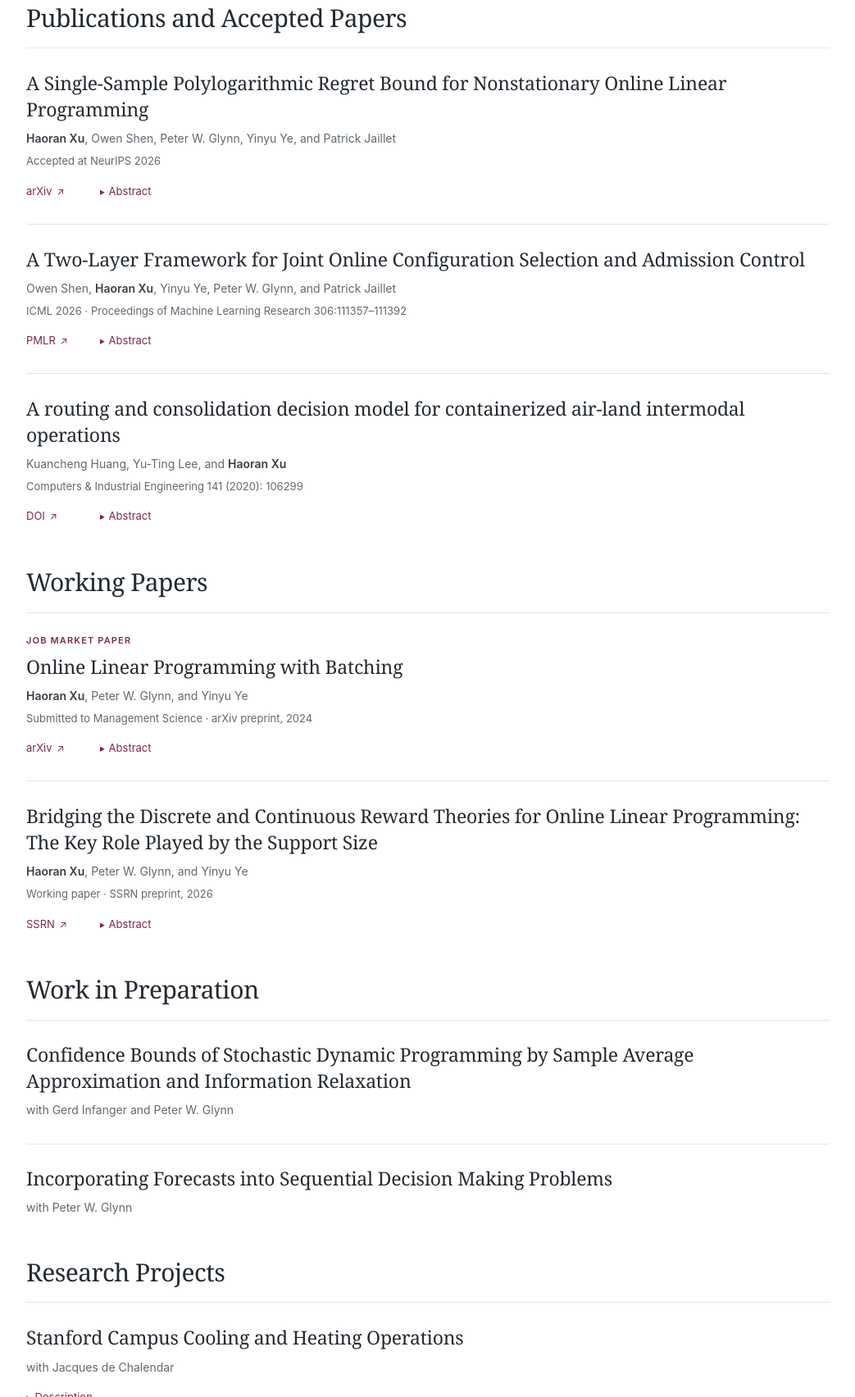
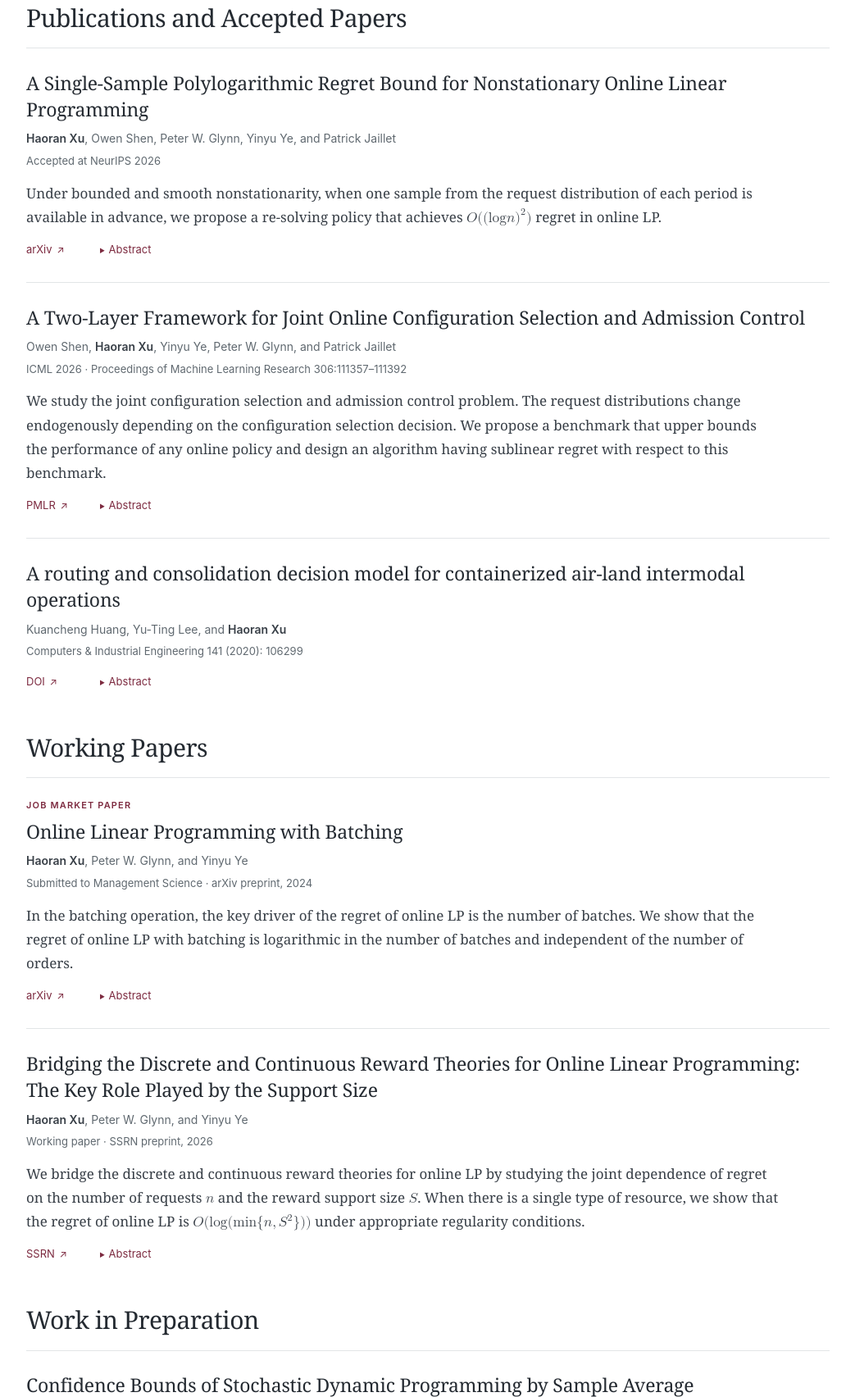
Before and after one commit to Hxjy/Hxjy.github.io, a plain HTML site: page research.html in a window 1280 px wide. Shown: the part 284-1988 px from the top of the page at 82% size, without its empty margins (118-1161 px from the left). Drawn offline with Linux system fonts and the light colour scheme.

Commit message:
Add files via upload
Update introduction and research summaries

```diff
--- a/research.html
+++ b/research.html
@@ -43,6 +43,7 @@
   <h3 id="single-sample-title"><a class="paper-title-link" href="https://arxiv.org/abs/2603.14673" target="_blank" rel="noopener noreferrer">A Single-Sample Polylogarithmic Regret Bound for Nonstationary Online Linear Programming</a></h3>
   <p class="paper-authors"><span class="author-self">Haoran Xu</span>, Owen Shen, Peter W. Glynn, Yinyu Ye, and Patrick Jaillet</p>
   <p class="paper-status">Accepted at NeurIPS 2026</p>
+  <p class="paper-description">Under bounded and smooth nonstationarity, when one sample from the request distribution of each period is available in advance, we propose a re-solving policy that achieves <math xmlns="http://www.w3.org/1998/Math/MathML" display="inline" aria-label="Big O of log n squared" data-tex="O((\log n)^2)"><mrow><mi>O</mi><mo stretchy="false" lspace="0" rspace="0">(</mo><msup><mrow><mo stretchy="false" lspace="0" rspace="0">(</mo><mi mathvariant="normal">log</mi><mo>&#x2061;</mo><mi>n</mi><mo stretchy="false" lspace="0" rspace="0">)</mo></mrow><mn>2</mn></msup><mo stretchy="false" lspace="0" rspace="0">)</mo></mrow></math> regret in online LP.</p>
   <div class="paper-controls">
     <p class="paper-links"><a href="https://arxiv.org/abs/2603.14673" target="_blank" rel="noopener noreferrer" aria-label="arXiv page for A Single-Sample Polylogarithmic Regret Bound for Nonstationary Online Linear Programming">arXiv <span class="external-mark" aria-hidden="true">↗</span></a></p>
     <details class="abstract">
@@ -58,6 +59,7 @@
   <h3 id="configuration-title"><a class="paper-title-link" href="https://proceedings.mlr.press/v306/shen26x.html" target="_blank" rel="noopener noreferrer">A Two-Layer Framework for Joint Online Configuration Selection and Admission Control</a></h3>
   <p class="paper-authors">Owen Shen, <span class="author-self">Haoran Xu</span>, Yinyu Ye, Peter W. Glynn, and Patrick Jaillet</p>
   <p class="paper-status">ICML 2026 · Proceedings of Machine Learning Research 306:111357–111392</p>
+  <p class="paper-description">We study the joint configuration selection and admission control problem. The request distributions change endogenously depending on the configuration selection decision. We propose a benchmark that upper bounds the performance of any online policy and design an algorithm having sublinear regret with respect to this benchmark.</p>
   <div class="paper-controls">
     <p class="paper-links"><a href="https://proceedings.mlr.press/v306/shen26x.html" target="_blank" rel="noopener noreferrer" aria-label="PMLR page for A Two-Layer Framework for Joint Online Configuration Selection and Admission Control">PMLR <span class="external-mark" aria-hidden="true">↗</span></a></p>
     <details class="abstract">
@@ -90,6 +92,7 @@
 <h3 id="batching-title"><a class="paper-title-link" href="https://arxiv.org/abs/2408.00310" target="_blank" rel="noopener noreferrer">Online Linear Programming with Batching</a></h3>
   <p class="paper-authors"><span class="author-self">Haoran Xu</span>, Peter W. Glynn, and Yinyu Ye</p>
   <p class="paper-status">Submitted to Management Science · arXiv preprint, 2024</p>
+  <p class="paper-description">In the batching operation, the key driver of the regret of online LP is the number of batches. We show that the regret of online LP with batching is logarithmic in the number of batches and independent of the number of orders.</p>
   <div class="paper-controls">
     <p class="paper-links"><a href="https://arxiv.org/abs/2408.00310" target="_blank" rel="noopener noreferrer" aria-label="arXiv page for Online Linear Programming with Batching">arXiv <span class="external-mark" aria-hidden="true">↗</span></a></p>
     <details class="abstract">
@@ -104,6 +107,7 @@
   <h3 id="bridging-title"><a class="paper-title-link" href="https://ssrn.com/abstract=7526320" target="_blank" rel="noopener noreferrer">Bridging the Discrete and Continuous Reward Theories for Online Linear Programming: The Key Role Played by the Support Size</a></h3>
   <p class="paper-authors"><span class="author-self">Haoran Xu</span>, Peter W. Glynn, and Yinyu Ye</p>
   <p class="paper-status">Working paper · SSRN preprint, 2026</p>
+  <p class="paper-description">We bridge the discrete and continuous reward theories for online LP by studying the joint dependence of regret on the number of requests <math xmlns="http://www.w3.org/1998/Math/MathML" display="inline" aria-label="n" data-tex="n"><mrow><mi>n</mi></mrow></math> and the reward support size <math xmlns="http://www.w3.org/1998/Math/MathML" display="inline" aria-label="S" data-tex="S"><mrow><mi>S</mi></mrow></math>. When there is a single type of resource, we show that the regret of online LP is <math xmlns="http://www.w3.org/1998/Math/MathML" display="inline" aria-label="Big O of log of minimum of n and S squared" data-tex="O(\log(\min\{n,S^2\}))"><mrow><mi>O</mi><mo stretchy="false" lspace="0" rspace="0">(</mo><mi mathvariant="normal">log</mi><mo>&#x2061;</mo><mo stretchy="false" lspace="0" rspace="0">(</mo><mi mathvariant="normal">min</mi><mo>&#x2061;</mo><mo stretchy="false" lspace="0" rspace="0">{</mo><mi>n</mi><mo>,</mo><msup><mi>S</mi><mn>2</mn></msup><mo stretchy="false" lspace="0" rspace="0">}</mo><mo stretchy="false" lspace="0" rspace="0">)</mo><mo stretchy="false" lspace="0" rspace="0">)</mo></mrow></math> under appropriate regularity conditions.</p>
   <div class="paper-controls">
     <p class="paper-links"><a href="https://ssrn.com/abstract=7526320" target="_blank" rel="noopener noreferrer" aria-label="SSRN page for Bridging the Discrete and Continuous Reward Theories for Online Linear Programming: The Key Role Played by the Support Size">SSRN <span class="external-mark" aria-hidden="true">↗</span></a></p>
     <details class="abstract">
```
Also changed, not shown: index.html (+5 -5 lines).
